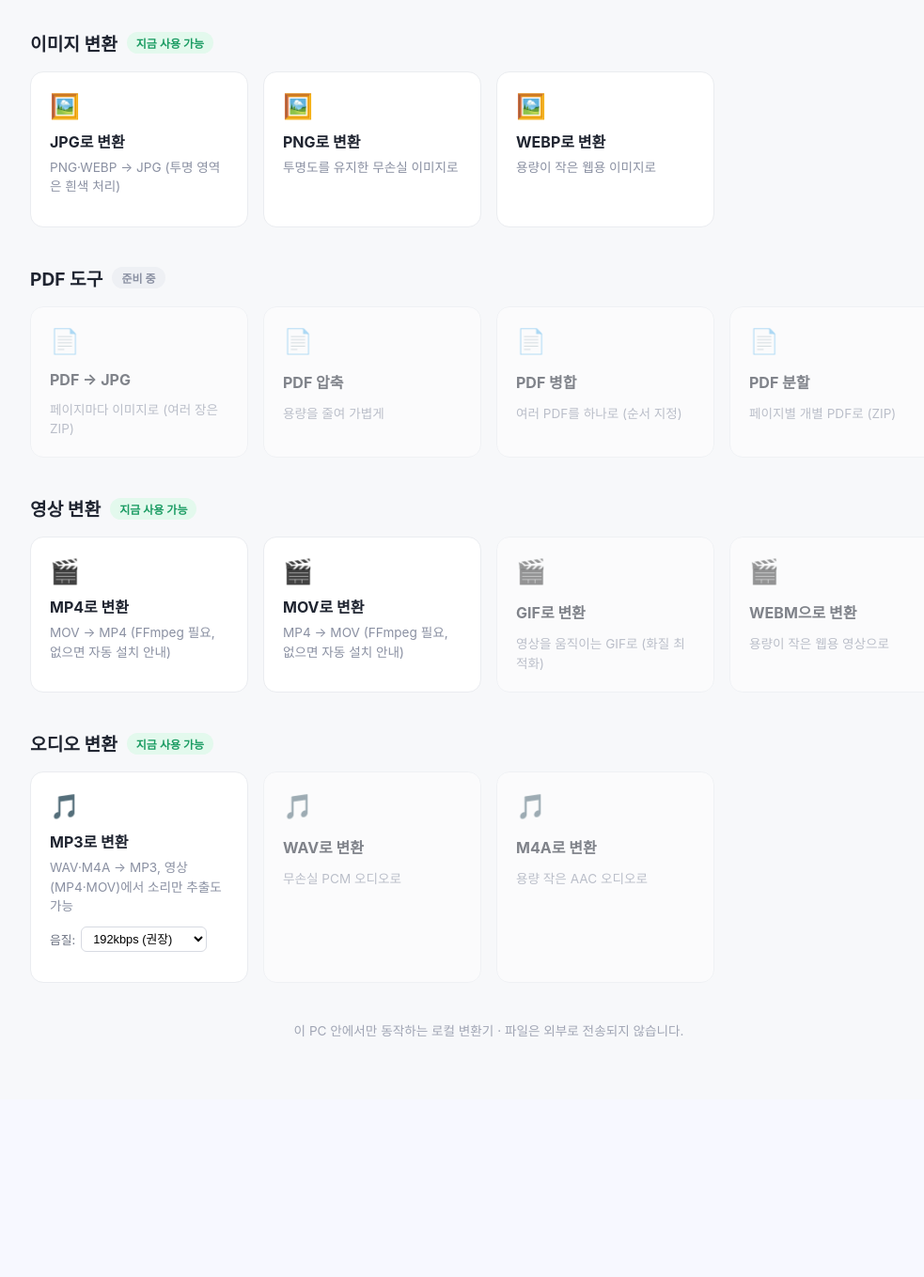
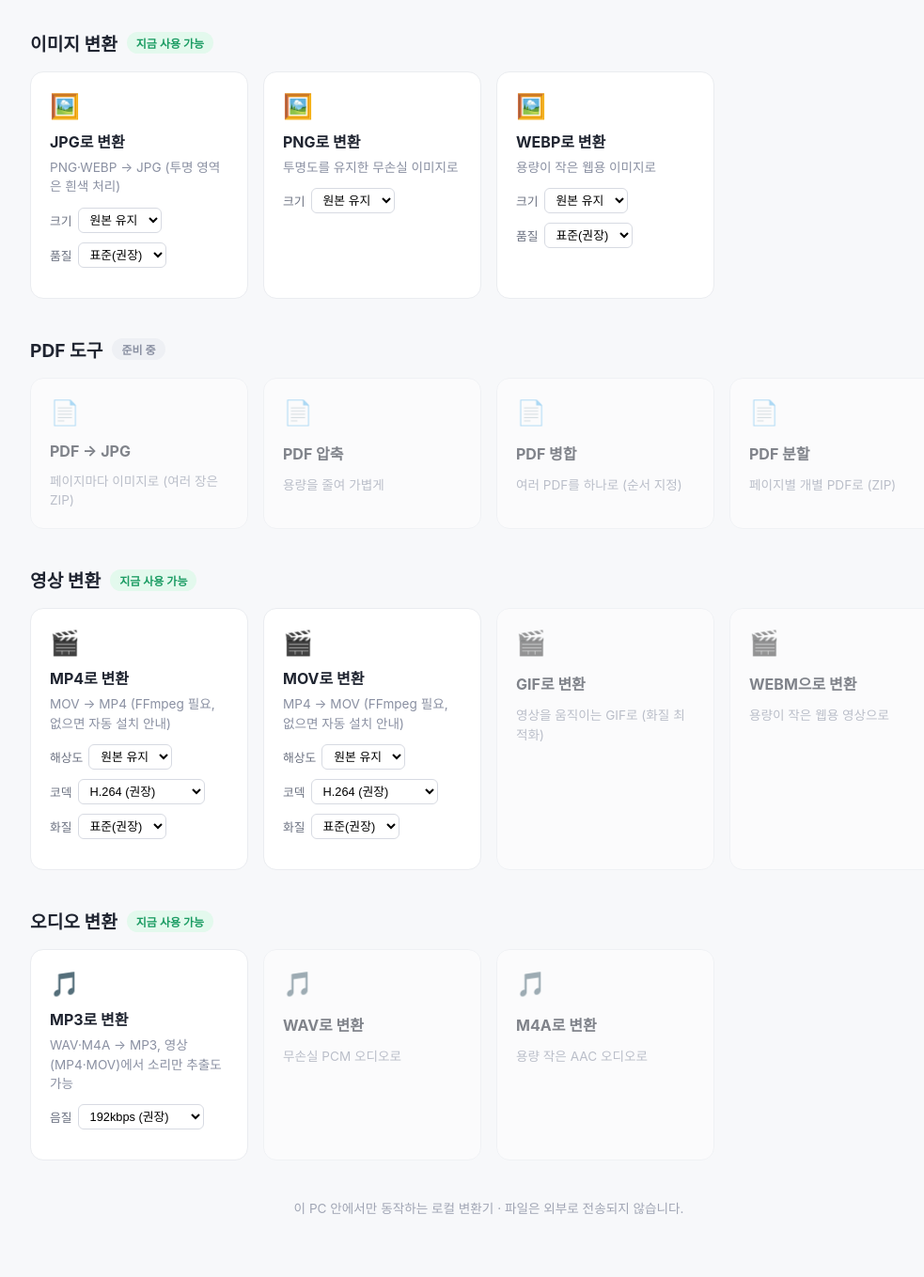
Before and after one commit to Sunnie1020/sunnie_transfer, a Flask app: page / in a window 1280 px wide. Shown: the part 440-1799 px from the top of the page at 94% size, without its empty margins (120-1103 px from the left). Before the commit the page ends 1543 px from the top, so only its background shows below. Run offline with Flask 3, Linux system fonts and the light colour scheme.

Commit message:
이미지 크기/품질, 영상 해상도/코덱/CRF 옵션 추가 (기본값은 그대로 눌러도 되게 유지)

```diff
--- a/routes/convert.py
+++ b/routes/convert.py
@@ -10,8 +10,18 @@ from config import (
     ALLOWED_IMAGE_EXTENSIONS,
     ALLOWED_VIDEO_EXTENSIONS,
     DEFAULT_AUDIO_BITRATE,
+    DEFAULT_IMAGE_QUALITY,
+    DEFAULT_VIDEO_CODEC,
+    DEFAULT_VIDEO_CRF,
+    IMAGE_MAX_DIMENSION_CHOICES,
+    MAX_IMAGE_QUALITY,
+    MAX_VIDEO_CRF,
+    MIN_IMAGE_QUALITY,
+    MIN_VIDEO_CRF,
     OUTPUT_FOLDER,
     UPLOAD_FOLDER,
+    VIDEO_CODEC_CHOICES,
+    VIDEO_MAX_WIDTH_CHOICES,
 )
 from converters.audio_converter import convert_audio
 from converters.ffmpeg_setup import install_ffmpeg, is_ffmpeg_available
@@ -44,6 +54,8 @@ def detect_route():
 def convert_image_route():
     uploaded_file = request.files.get("file")
     target_format = request.form.get("format", "").strip().lower()
+    size_choice = request.form.get("max_dimension", "original").strip().lower()
+    quality_raw = request.form.get("quality", str(DEFAULT_IMAGE_QUALITY)).strip()
 
     if uploaded_file is None or uploaded_file.filename == "":
         return jsonify({"error": "파일이 전달되지 않았습니다."}), 400
@@ -57,6 +69,19 @@ def convert_image_route():
     if target_format not in ALLOWED_IMAGE_EXTENSIONS:
         return jsonify({"error": f"지원하지 않는 목표 포맷입니다: {target_format}"}), 400
 
+    if size_choice not in IMAGE_MAX_DIMENSION_CHOICES:
+        return jsonify({"error": f"지원하지 않는 크기 옵션입니다: {size_choice}"}), 400
+
+    try:
+        quality = int(quality_raw)
+    except ValueError:
+        return jsonify({"error": f"품질 값이 올바르지 않습니다: {quality_raw}"}), 400
+
+    if not (MIN_IMAGE_QUALITY <= quality <= MAX_IMAGE_QUALITY):
+        return jsonify({"error": f"품질은 {MIN_IMAGE_QUALITY}~{MAX_IMAGE_QUALITY} 사이여야 합니다."}), 400
+
+    max_dimension = None if size_choice == "original" else int(size_choice)
+
     job_id = uuid.uuid4().hex
     stem = Path(original_name).stem or "image"
 
@@ -66,7 +91,7 @@ def convert_image_route():
     try:
         output_extension = "jpg" if target_format == "jpeg" else target_format
         output_path = OUTPUT_FOLDER / f"{job_id}_{stem}.{output_extension}"
-        convert_image(str(input_path), target_format, str(output_path))
+        convert_image(str(input_path), target_format, str(output_path), max_dimension, quality)
     except Exception as error:
         return jsonify({"error": f"변환에 실패했습니다: {error}"}), 500
     finally:
@@ -91,6 +116,9 @@ def ffmpeg_install_route():
 def convert_video_route():
     uploaded_file = request.files.get("file")
     target_format = request.form.get("format", "").strip().lower()
+    resolution_choice = request.form.get("resolution", "original").strip().lower()
+    codec = request.form.get("codec", DEFAULT_VIDEO_CODEC).strip().lower()
+    crf_raw = request.form.get("crf", str(DEFAULT_VIDEO_CRF)).strip()
 
     if uploaded_file is None or uploaded_file.filename == "":
         return jsonify({"error": "파일이 전달되지 않았습니다."}), 400
@@ -104,8 +132,24 @@ def convert_video_route():
     if target_format not in ALLOWED_VIDEO_EXTENSIONS:
         return jsonify({"error": f"지원하지 않는 목표 포맷입니다: {target_format}"}), 400
 
+    if resolution_choice not in VIDEO_MAX_WIDTH_CHOICES:
+        return jsonify({"error": f"지원하지 않는 해상도 옵션입니다: {resolution_choice}"}), 400
+
+    if codec not in VIDEO_CODEC_CHOICES:
+        return jsonify({"error": f"지원하지 않는 코덱입니다: {codec}"}), 400
+
+    try:
+        crf = int(crf_raw)
+    except ValueError:
+        return jsonify({"error": f"화질(CRF) 값이 올바르지 않습니다: {crf_raw}"}), 400
+
+    if not (MIN_VIDEO_CRF <= crf <= MAX_VIDEO_CRF):
+        return jsonify({"error": f"화질(CRF)은 {MIN_VIDEO_CRF}~{MAX_VIDEO_CRF} 사이여야 합니다."}), 400
+
     if not is_ffmpeg_available():
         return jsonify({"error": "FFmpeg가 설치되어 있지 않습니다. 먼저 설치해주세요."}), 400
+
+    max_width = None if resolution_choice == "original" else int(resolution_choice)
 
     job_id = uuid.uuid4().hex
     stem = Path(original_name).stem or "video"
@@ -115,7 +159,7 @@ def convert_video_route():
 
     try:
         output_path = OUTPUT_FOLDER / f"{job_id}_{stem}.{target_format}"
-        convert_video(str(input_path), target_format, str(output_path))
+        convert_video(str(input_path), target_format, str(output_path), max_width, codec, crf)
     except Exception as error:
         return jsonify({"error": f"변환에 실패했습니다: {error}"}), 500
     finally:
--- a/static/css/style.css
+++ b/static/css/style.css
@@ -253,7 +253,14 @@ body {
   opacity: 0.55;
 }
 
-.card__bitrate-label {
+.card__options {
+  display: flex;
+  flex-wrap: wrap;
+  gap: 10px 16px;
+  cursor: default;
+}
+
+.card__option {
   display: flex;
   align-items: center;
   gap: 6px;
@@ -262,7 +269,7 @@ body {
   cursor: default;
 }
 
-.card__bitrate {
+.card__option select {
   border: 1px solid #d7dae2;
   border-radius: 6px;
   padding: 4px 8px;
--- a/templates/index.html
+++ b/templates/index.html
@@ -44,6 +44,25 @@
             <span class="card__title">JPG로 변환</span>
             <span class="card__desc">PNG·WEBP → JPG (투명 영역은 흰색 처리)</span>
           </label>
+          <div class="card__options" onclick="event.stopPropagation()">
+            <label class="card__option">
+              크기
+              <select class="card__size">
+                <option value="original" selected>원본 유지</option>
+                <option value="1920">1920px</option>
+                <option value="1280">1280px</option>
+                <option value="800">800px</option>
+              </select>
+            </label>
+            <label class="card__option">
+              품질
+              <select class="card__quality">
+                <option value="95">고화질</option>
+                <option value="85" selected>표준(권장)</option>
+                <option value="70">저용량</option>
+              </select>
+            </label>
+          </div>
           <div class="card__jobs"></div>
         </div>
         <div class="card card--active" data-category="image" data-format="png" data-accept=".png,.jpg,.jpeg,.webp,.bmp,.gif,.tiff">
@@ -53,6 +72,17 @@
             <span class="card__title">PNG로 변환</span>
             <span class="card__desc">투명도를 유지한 무손실 이미지로</span>
           </label>
+          <div class="card__options" onclick="event.stopPropagation()">
+            <label class="card__option">
+              크기
+              <select class="card__size">
+                <option value="original" selected>원본 유지</option>
+                <option value="1920">1920px</option>
+                <option value="1280">1280px</option>
+                <option value="800">800px</option>
+              </select>
+            </label>
+          </div>
           <div class="card__jobs"></div>
         </div>
         <div class="card card--active" data-category="image" data-format="webp" data-accept=".png,.jpg,.jpeg,.webp,.bmp,.gif,.tiff">
@@ -62,6 +92,25 @@
             <span class="card__title">WEBP로 변환</span>
             <span class="card__desc">용량이 작은 웹용 이미지로</span>
           </label>
+          <div class="card__options" onclick="event.stopPropagation()">
+            <label class="card__option">
+              크기
+              <select class="card__size">
+                <option value="original" selected>원본 유지</option>
+                <option value="1920">1920px</option>
+                <option value="1280">1280px</option>
+                <option value="800">800px</option>
+              </select>
+            </label>
+            <label class="card__option">
+              품질
+              <select class="card__quality">
+                <option value="95">고화질</option>
+                <option value="85" selected>표준(권장)</option>
+                <option value="70">저용량</option>
+              </select>
+            </label>
+          </div>
           <div class="card__jobs"></div>
         </div>
       </div>
@@ -109,6 +158,32 @@
             <span class="card__title">MP4로 변환</span>
             <span class="card__desc">MOV → MP4 (FFmpeg 필요, 없으면 자동 설치 안내)</span>
           </label>
+          <div class="card__options" onclick="event.stopPropagation()">
+            <label class="card__option">
+              해상도
+              <select class="card__resolution">
+                <option value="original" selected>원본 유지</option>
+                <option value="1920">1080p</option>
+                <option value="1280">720p</option>
+                <option value="854">480p</option>
+              </select>
+            </label>
+            <label class="card__option">
+              코덱
+              <select class="card__codec">
+                <option value="h264" selected>H.264 (권장)</option>
+                <option value="h265">H.265 (용량 작음)</option>
+              </select>
+            </label>
+            <label class="card__option">
+              화질
+              <select class="card__crf">
+                <option value="18">고화질</option>
+                <option value="23" selected>표준(권장)</option>
+                <option value="28">저용량</option>
+              </select>
+            </label>
+          </div>
           <div class="card__jobs"></div>
         </div>
         <div class="card card--active" data-category="video" data-format="mov" data-accept=".mp4,.mov">
@@ -118,6 +193,32 @@
             <span class="card__title">MOV로 변환</span>
             <span class="card__desc">MP4 → MOV (FFmpeg 필요, 없으면 자동 설치 안내)</span>
           </label>
+          <div class="card__options" onclick="event.stopPropagation()">
+            <label class="card__option">
+              해상도
+              <select class="card__resolution">
+                <option value="original" selected>원본 유지</option>
+                <option value="1920">1080p</option>
+                <option value="1280">720p</option>
+                <option value="854">480p</option>
+              </select>
+            </label>
+            <label class="card__option">
+              코덱
+              <select class="card__codec">
+                <option value="h264" selected>H.264 (권장)</option>
+                <option value="h265">H.265 (용량 작음)</option>
+              </select>
+            </label>
+            <label class="card__option">
+              화질
+              <select class="card__crf">
+                <option value="18">고화질</option>
+                <option value="23" selected>표준(권장)</option>
+                <option value="28">저용량</option>
+              </select>
+            </label>
+          </div>
           <div class="card__jobs"></div>
         </div>
         <div class="card card--soon">
@@ -146,14 +247,16 @@
             <span class="card__title">MP3로 변환</span>
             <span class="card__desc">WAV·M4A → MP3, 영상(MP4·MOV)에서 소리만 추출도 가능</span>
           </label>
-          <label class="card__bitrate-label" onclick="event.stopPropagation()">
-            음질:
+          <div class="card__options" onclick="event.stopPropagation()">
+            <label class="card__option">
+              음질
               <select class="card__bitrate">
                 <option value="128k">128kbps (표준)</option>
                 <option value="192k" selected>192kbps (권장)</option>
                 <option value="320k">320kbps (고음질)</option>
               </select>
             </label>
+          </div>
           <div class="card__jobs"></div>
         </div>
         <div class="card card--soon">
```
Also changed, not shown: config.py (+14 -0 lines), converters/image_converter.py (+35 -2 lines), converters/video_converter.py (+30 -12 lines), static/js/main.js (+35 -1 lines). Lines whose indentation alone changed are shown as unchanged.
